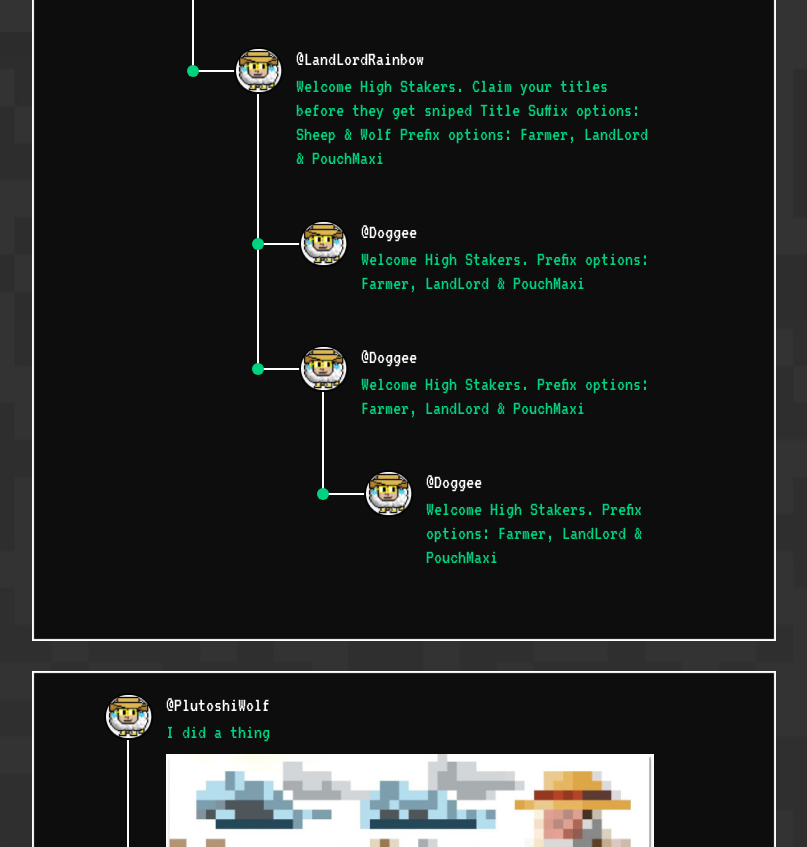
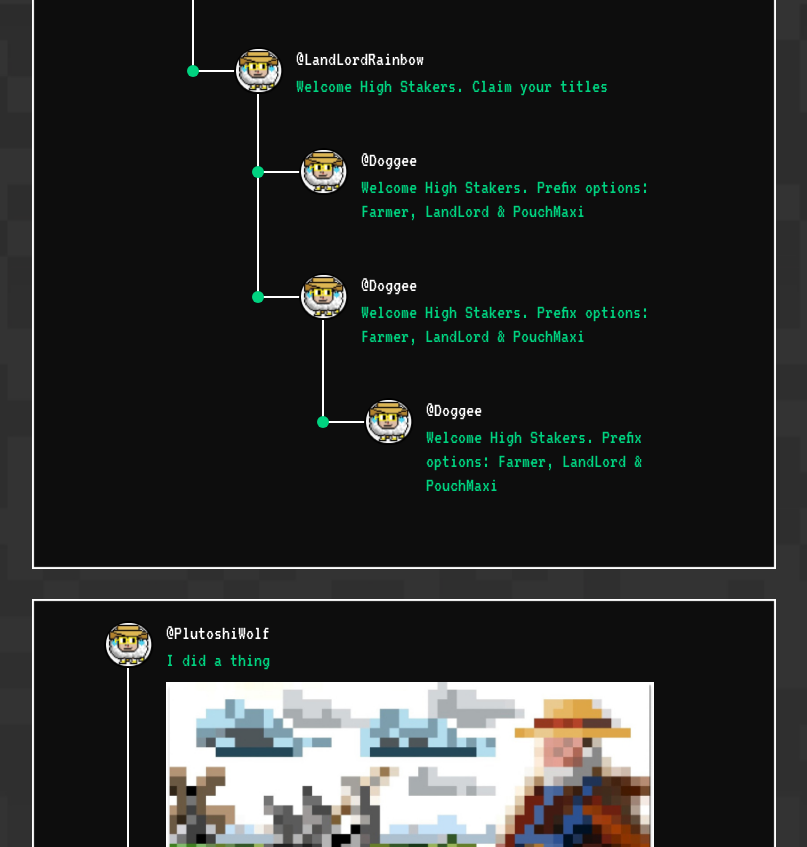
Before and after one commit to gametownpampady/gametownpampady.github.io, a plain HTML site: page home.html in a window 1280 px wide. Shown: the part 951-1798 px from the top of the page, without its empty margins (236-1043 px from the left). Drawn offline with Linux system fonts and the light colour scheme.

Commit message:
--tab update

```diff
--- a/home.html
+++ b/home.html
@@ -147,8 +147,7 @@
                                     <a href="#">@LandLordRainbow </a>
                                   </div>
                                   <div class="g-tw-tweet">
-                                    <p>Welcome High Stakers. Claim your titles before they get sniped Title Suffix options: Sheep & Wolf
-                                      Prefix options: Farmer, LandLord & PouchMaxi </p>
+                                    <p>Welcome High Stakers. Claim your titles  </p>
                                   </div>
                                 </div>
                             </div>
```
